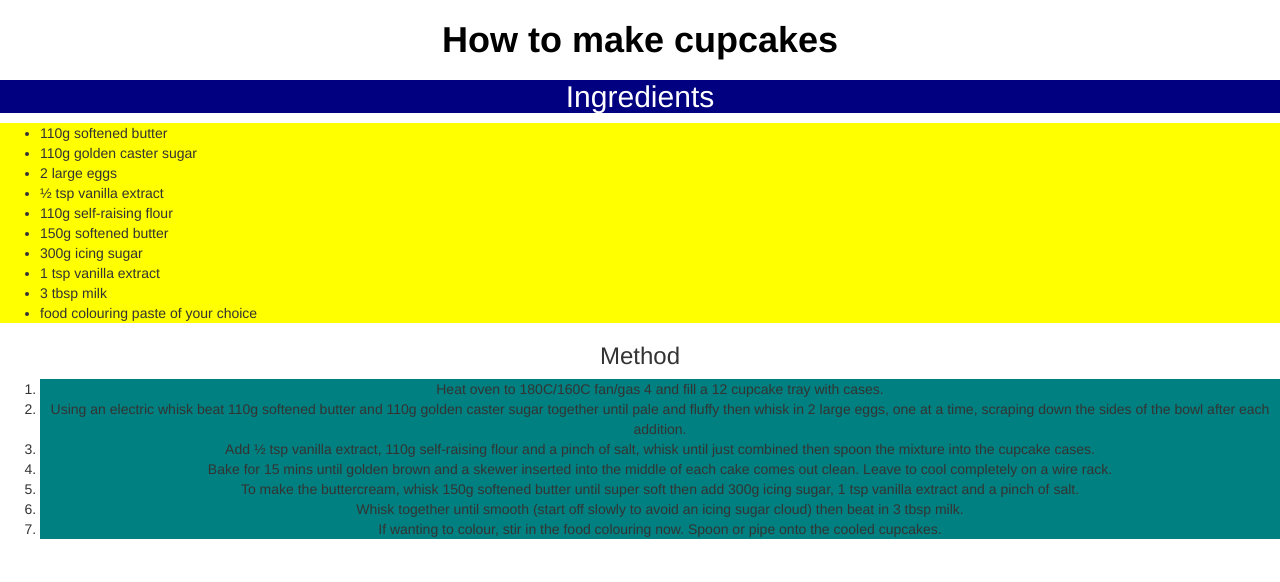
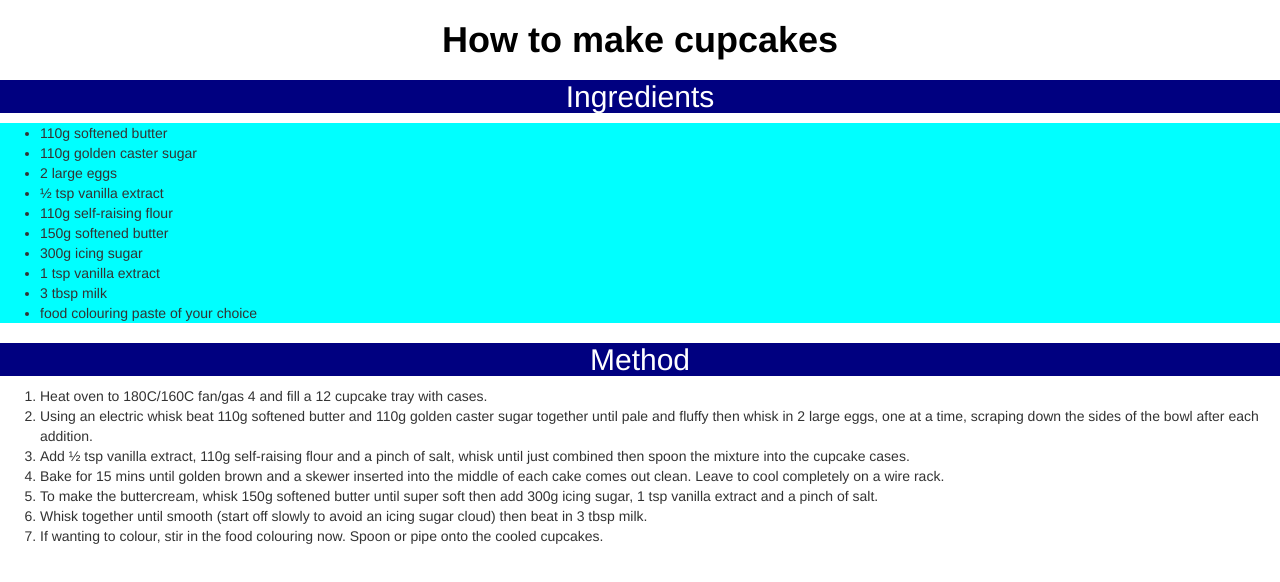
Before and after one commit to connierowlands/web-project, a plain HTML site: page about.html in a window 1280 px wide. Drawn offline with Linux system fonts and the light colour scheme.

Commit message:
Added CSS code

```diff
--- a/about.html
+++ b/about.html
@@ -23,7 +23,8 @@
 <li>food colouring paste of your choice</li>
 </ul>
 <div class="text-center">
-  <h3>Method</h3>
+  <h2>Method</h2>
+</div>
 <ol>
   <li>Heat oven to 180C/160C fan/gas 4 and fill a 12 cupcake tray with cases.</li>
   <li>Using an electric whisk beat 110g softened butter and 110g golden caster sugar together until pale and fluffy then whisk in 2 large eggs, one at a time, scraping down the sides of the bowl after each addition.</li>
--- a/css/projectstyle.css
+++ b/css/projectstyle.css
@@ -8,14 +8,15 @@ p {
   font: Helvetica;
 }
 ul {
-  background-color: yellow;
+  background-color: aqua;
 }
 h2 {
   color: white;
   background-color: Navy;
 }
 ol li {
-  background-color: teal;
+  background-color: white;
+
 }
 .myrow {
   padding-top: 15px;
```
